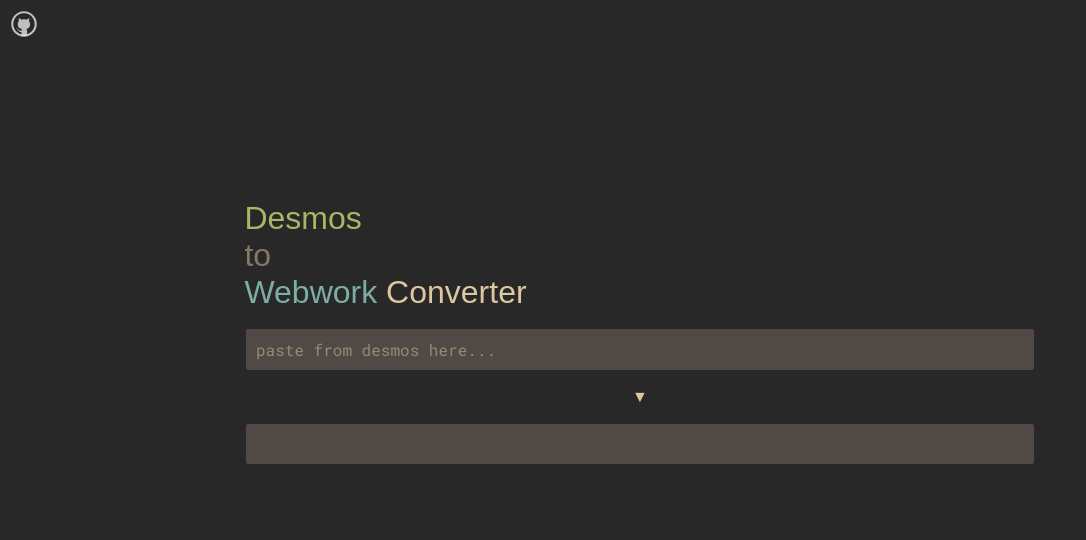
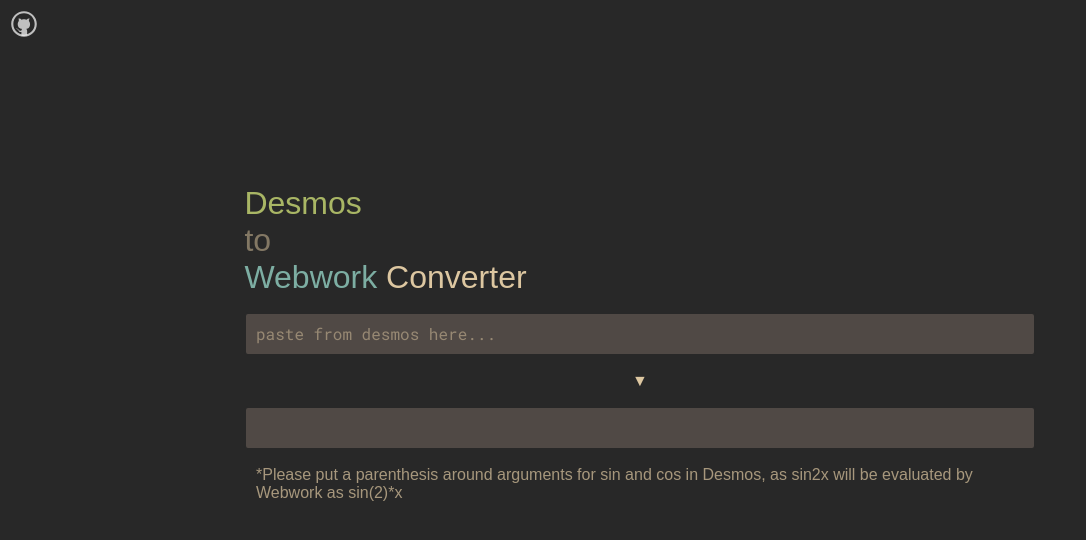
Before and after one commit to SpicyRicecaker/latex-webwork-converter, a SvelteKit app: page / in a window 1280 px wide. Shown: the top 540 px of the page, without its empty margins (0-1086 px from the left). Built offline with nearby package versions, Linux system fonts and the light colour scheme.

Commit message:
feat: add user instruction for sinusoidal args

```diff
--- a/src/routes/+page.svelte
+++ b/src/routes/+page.svelte
@@ -50,6 +50,9 @@
 	<label>
 		<input class="roboto-mono-input" readonly bind:value={webwork} />
 	</label>
+	<div style="align-self: center; width: 60vw; opacity: 70%;">
+		*Please put a parenthesis around arguments for sin and cos in Desmos, as sin2x will be evaluated by Webwork as sin(2)*x
+	</div>
 </section>
 
 <style>
```
